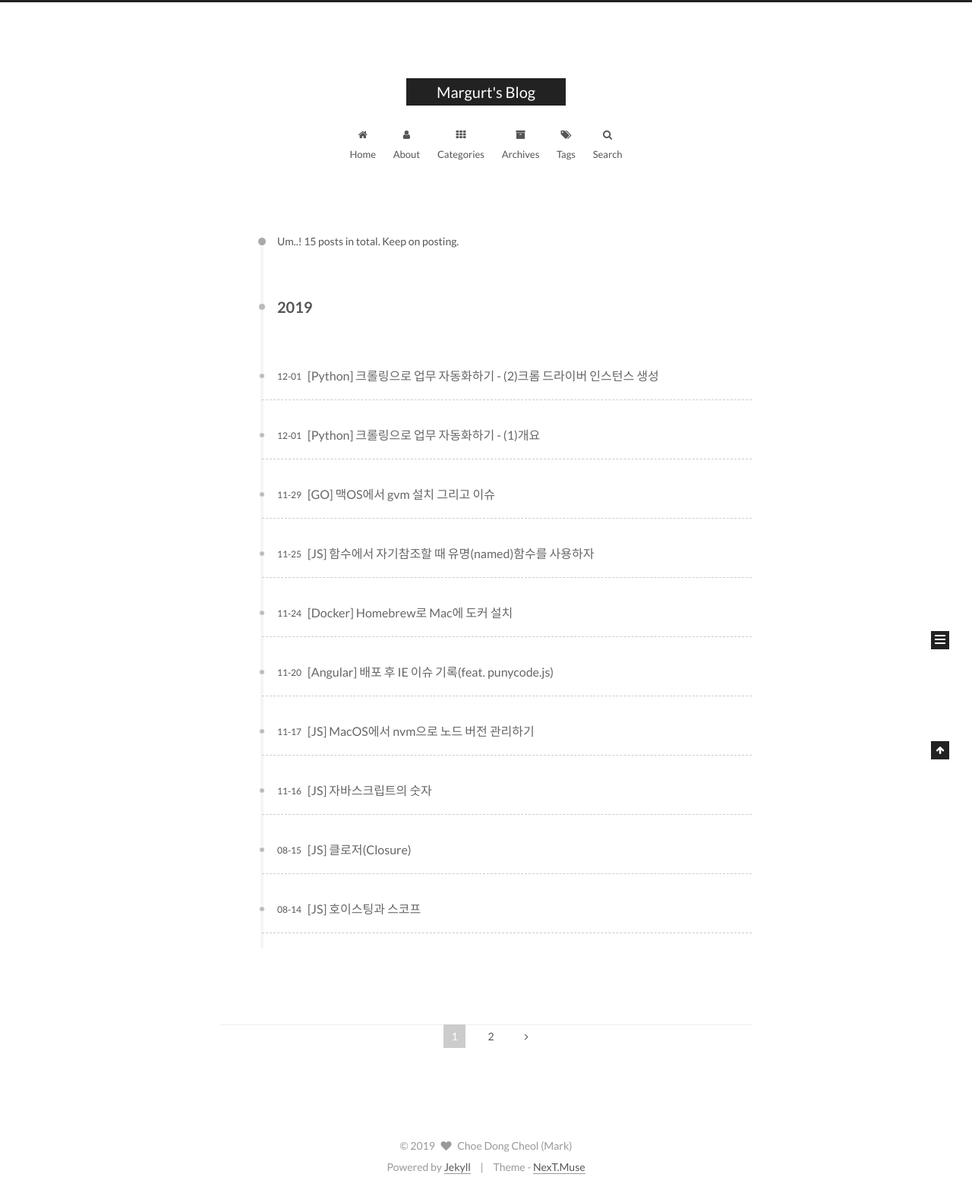
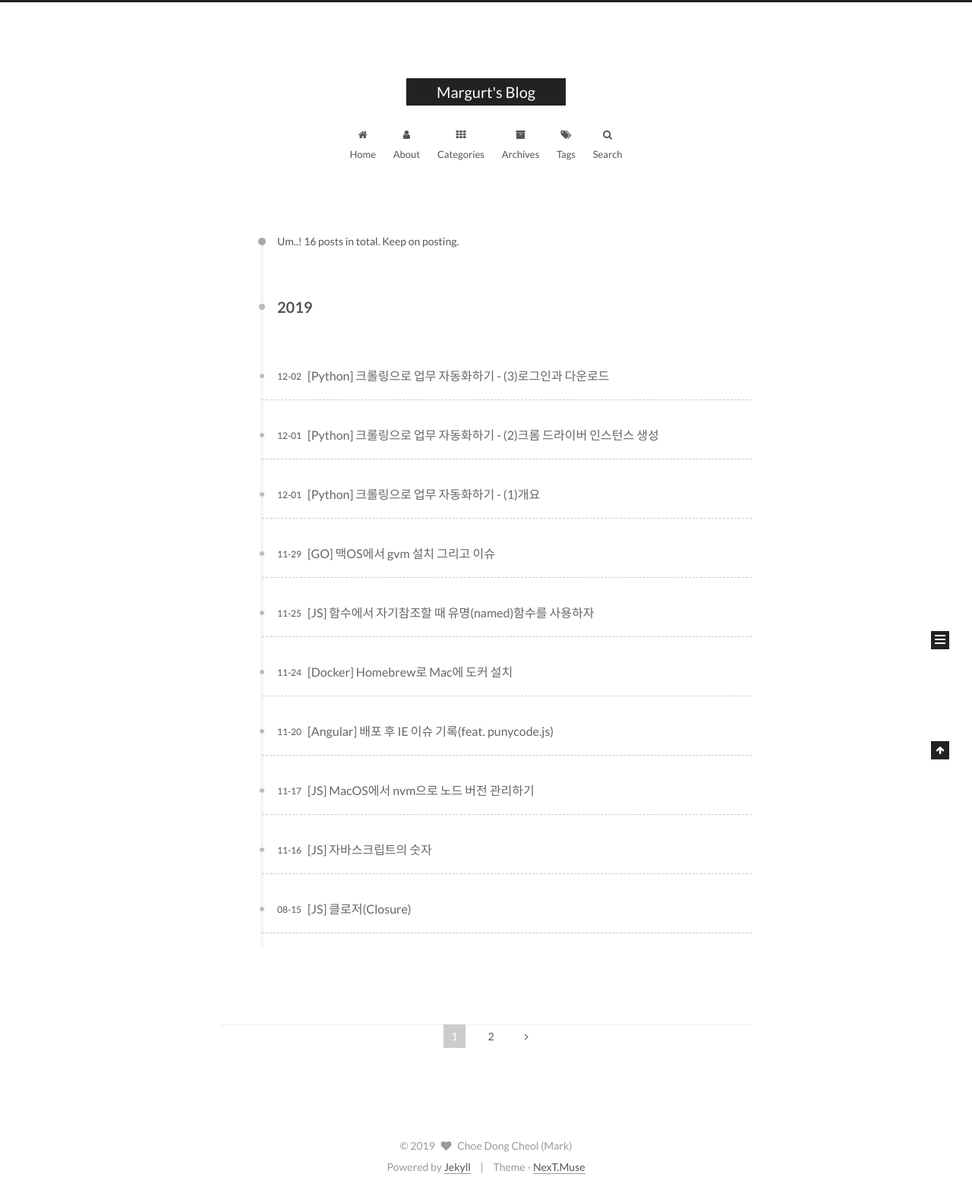
Before and after one commit to dc7303/dc7303.github.io, a Jekyll site: the page built from archives/index.html, in a window 1280 px wide. Shown: the whole page at 76% size. Built offline with Jekyll 4.4.1, drawn with Linux system fonts in a browser that asks for light colours; comment, search, counter and statistics services are not loaded; part of the change alters nothing that is shown.

Commit message:
파이썬 크롤러 포스팅 (3) 로그인과 다운로드

````diff
--- a/_posts/2019-12-01-pythonMakedCrwaler1.md
+++ b/_posts/2019-12-01-pythonMakedCrwaler1.md
@@ -11,11 +11,11 @@ comments: true
 협업팀에서 API 서비스 명세서 정보가 변경되었는데, 내용이 전달되지 않아 문제가 발생하는 일이 있었다. 긴급하게 수정하여 문제를 해결했지만, 사람이 하는 일이기 때문에 언젠가는 또 발생할 수 있는 일이었다. 중요한 문제였기 때문에 해결책이 필요했다. 그래서 나는 수많은 명세서의 변경을 확인하여 결과를 알려주는 크롤러를 만들었다.
 
 ### 고통
-현재 필자가 속한 CODEF에서 서비스 중인 데이터 중계 API는 스크래핑 엔진을 관리하는 팀과 협업으로 개발&운영되고 있다. 그리고 이 두 팀 간의 소통은 매우 중요하다. 대표적으로 서비스 명세서가 있다. 근데 이 서비스 명세서의 변경된 내용이 전달되지 않아 API에 문제가 발생했다.
+현재 필자가 속한 CODEF에서 서비스 중인 데이터 중계 API는 엔진을 관리하는 팀과 협업으로 개발&운영되고 있다. 그리고 이 두 팀 간의 소통은 매우 중요하다. 대표적으로 서비스 명세서가 있다. 근데 이 서비스 명세서의 변경된 내용이 전달되지 않아 API에 문제가 발생했다.
 
 문제가 발생한 날 우리가 문제를 인지하게 된 건 고객사에서 급하게 전화를 했기 때문이다. 고객사에서 사용 중인 API 모듈이 지속해서 에러를 발생시키고 있었다. 때마침 팀 내에서 관리 중인 API 상태관리 스케줄러도 API에 문제가 있음을 알려주었다. 최악이었다.
 
-긴급하게 로그를 살펴보았다. 고객사가 요청한 파라미터 값은 우리가 기대한 정상적인 값이었다. 하지만 스크래핑 대상 기관에서는 원하는 데이터 값을 주지 않았다. 이상함을 느끼고 해당 API의 서비스 명세서를 확인해보았다. 이때 필수 파라미터값이 변경되었다는 내용을 확인할 수 있었다.
+긴급하게 로그를 살펴보았다. 고객사가 요청한 파라미터 값은 우리가 기대한 정상적인 값이었다. 하지만 대상 기관에서는 원하는 데이터 값을 주지 않았다. 이상함을 느끼고 해당 API의 서비스 명세서를 확인해보았다. 이때 필수 파라미터값이 변경되었다는 내용을 확인할 수 있었다.
 
 문제를 인지하고 신속하게 개선하여 긴급 반영을 통해 문제를 해결할 수 있었지만, 이런 일이 발생한 것에 대한 근본적인 문제를 해결할 일이 남아있었다.
 
--- /dev/null
+++ b/_posts/2019-12-01-pythonMakedCrwaler3.md
@@ -0,0 +1,235 @@
+---
+layout: post
+title: "[Python] 크롤링으로 업무 자동화하기 - (3)로그인과 다운로드"
+date: 2019-12-02 02:00:00
+category: python
+tag:
+- python
+comments: true
+---
+
+
+크롬 드라이버 인스턴스를 생성했으니 페이지 로그인 및 파일 다운로드를 구현하자.
+
+
+### 들어가기에 앞서
+- 예제는 크롬 버전 78.0.3904.108, 웹 드라이버 버전 [78.0.3904.70](https://chromedriver.storage.googleapis.com/index.html?path=78.0.3904.70/)으로 만들어졌다.
+
+### 페이지 분석
+로그인하기 전 웹 페이지를 분석해야 한다. 아이디와 비밀번호 값 입력, 버튼 클릭 등 이벤트를 수행하기 위해선 해당 엘리먼트를 찾아야 되기 때문이다.
+
+[이전 포스팅](https://dc7303.github.io/python/2019/12/01/pythonMakedCrwaler2/)에서 접속했던 [깃허브 로그인 페이지](https://github.com/login)로 접속한다. 그리고 크롬 개발자 도구를 열어준다. 보통 단축키는 `F12`키를 입력하면 되고, 안된다면 아래 이미지처럼 더 보기 아이콘 -> 도구 더 보기 -> 개발자 도구 메뉴를 클릭한다.
+
+![openBrowserDeveloperTool1](/assets/images/post/openBrowserDeveloperTool1.png){: width="100%"}*\<크롬 개발자 도구 열기\>*
+
+개발자 도구가 열리면 하단 또는 우측에 개발자 도구가 열린다. 개발자 도구 내부 Elements 탭을 활성화하고 개발자 도구 좌측 상단에 아이콘을 아래 이미지와 같이 클릭한다.
+
+![chromeDeveloperTool1](/assets/images/post/chromeDeveloperTool1.png){: width="100%"}*\<크롬 개발자 도구\>*
+
+클릭하고 아이디 입력창을 클릭해본다. 그러면 아래 이미지처럼 아이디 `<input>` 태그의 정보를 볼 수 있다.
+
+![chromeDeveloperTool2](/assets/images/post/chromeDeveloperTool2.png){: width="100%"}*\<아이디 엘리먼트 정보 확인\>*
+
+이렇게 개발자 도구를 사용하여 기본적인 브라우저 엘리먼트 정보를 확인해볼 수 있다. 크롤링이 아니어도 보안, 웹 개발, 업무 자동화 등 많은 분야에서 웹 분석은 활용되니 잘 알아두면 좋다.
+
+### 로그인
+개발자 도구를 사용하여 찾은 아이디와 비밀번호 `<input>` 태그에 로그인 정보를 입력해야 한다. 정보를 입력하려면 해당 엘리먼트를 크롤러에서 찾아야 한다. webdriver는 엘리먼트를 찾을 수 있도록 [여러 함수](https://selenium-python.readthedocs.io/locating-elements.html)를 제공하고 있다. xpath, id, class, name 등 방법은 많다.
+
+![webdriverFindElementFunc](/assets/images/post/webdriverFindElementFunc.png){: width="100%"}*\<엘리먼트를 찾는 함수들\>*
+
+아이디와 비밀번호 입력 태그 정보를 보면 아이디는 `id="login_field"`, 비밀번호는 `id="password"`를 포함하고 있다. 이 아이디 속성값으로 찾아보자. `find_element_by_id` 메소드를 사용하여 찾는다.
+
+[이전](https://dc7303.github.io/python/2019/12/01/pythonMakedCrwaler2/)에 작성하던 `main.py`에 이어 작성한다.
+
+
+```python
+# main.py
+
+...
+
+elm = chrome.find_element_by_id('login_field')
+
+elm = chrome.find_element_by_id('password')
+```
+
+그리고 아이디와 비밀번호 값을 입력한다. 입력은 엘리먼트의 `send_keys` 함수로 전달한다. `send_keys` 함수는 양식을 채우거나 간단한 키 이벤트를 발생시키는데 사용하는 함수이다.
+
+```python
+# main.py
+
+...
+
+elm = chrome.find_element_by_id('login_field')
+elm.send_keys('깃허브 아이디')
+elm = chrome.find_element_by_id('password')
+elm.send_keys('깃허브 비밀번호')
+```
+
+
+로그인 정보를 입력했다면 로그인 요청을 위해 엔터키 이벤트를 발생시켜야 한다.
+
+키 이벤트를 발생시키려면 `from selenium.webdriver.common.keys import Keys`를 추가해주자. `Keys` 클래스 안에는 다양한 키 입력값이 유니코드로 선언되어 있다.
+
+엔터키 `Keys.RETURN`과 로그인 프로세스가 완료되는 걸 기다리기 위해 5초 정도 `time.sleep`한다.
+
+```python
+# main.py
+
+...
+from selenium.webdriver.common.keys import Keys
+
+...
+
+elm = chrome.find_element_by_id('login_field')
+elm.send_keys('깃허브 아이디')
+elm = chrome.find_element_by_id('password')
+elm.send_keys('깃허브 비밀번호')
+elem.send_keys(Keys.RETURN)
+
+time.sleep(5)
+```
+
+코드를 추가하고 실행하면 깃허브 로그인이 되는 걸 확인할 수 있다.
+
+### 파일 다운로드
+로그인을 끝냈으니 엑셀 파일을 다운로드해야 한다. 엑셀 파일은 필자가 만들어 놓은 [더미 데이터 레파지토리](https://github.com/dc7303/pycrawler-exam-dummy-data)에서 다운로드할 것이다. 먼저 로그인 후 페이지 이동하는 코드를 추가한다.
+
+```python
+# main.py
+
+...
+
+url = 'https://github.com/dc7303/pycrawler-exam-dummy-data'
+chrome.get(url)
+time.sleep(5)
+```
+
+그리고 로그인 때와 마찬가지로 페이지를 분석한다.
+
+![downloadWebPage1](/assets/images/post/downloadWebPage1.png){: width="100%"}*\<파일 다운로드\>*
+
+이미지처럼 파일 다운로드를 하려면 첫 번째로 `Clone or download` 버튼을 클릭한다. 그리고 두 번째로 활성화된 하단 토글 내부에 `Download ZIP`을 클릭하면 다운로드된다.
+
+먼저 이 엘리먼트들에 접근하기 위해 `Clone or download` 버튼을 개발자 도구로 찾아보면 정보는 위 이미지 빨간 박스와 같다.
+
+이번 엘리먼트는 아까보다 복잡하다. 이럴 때 XPath를 사용하여 찾으면 쉽게 해결할 수 있다. XPath는 XML 문서의 특정 위치를 찾을 때 사용하는 언어다. 개발자 도구는 특정 엘리먼트의 XPath를 쉽게 작성하도록 도와준다.
+
+![copy](/assets/images/post/copyXpath.png){: width="100%"}*\<XPath 복사\>*
+
+이미지처럼 원하는 엘리먼트 위에서 마우스 우클릭을 하면 메뉴가 나온다. 여기서 Copy -> Copy XPath를 선택한다.
+
+복사한 값을 `find_element_by_xpath` 함수의 파라미터 값으로 사용하여 엘리먼트를 찾는다.
+
+```python
+# main.py
+
+...
+
+elm = chrome.find_element_by_xpath('//*[@id="js-repo-pjax-container"]/div[2]/div/div[3]/details[2]/summary')
+```
+
+이렇게 찾은 `Clone or download` 버튼을 클릭해야 한다. 클릭 이벤트는 엘리먼트의 `click` 메소드로 발생시킬 수 있다.
+
+
+```python
+# main.py
+
+...
+
+elm = chrome.find_element_by_xpath('//*[@id="js-repo-pjax-container"]/div[2]/div/div[3]/details[2]/summary')
+elm.click()
+```
+
+그리고 활성화가 되었을 때 `Download ZIP` 버튼을 클릭해야 다운로드가 된다. 이전과 동일한 방식으로 XPath를 활용하여 `Download ZIP` 엘리먼트를 찾고, `Download ZIP`을 클릭하는 코드를 추가한다. 다운로드 완료까지 시간이 걸리니 5초 정도 `time.sleep`해준다.
+
+```python
+# main.py
+
+...
+
+elm = chrome.find_element_by_xpath('//*[@id="js-repo-pjax-container"]/div[2]/div/div[3]/details[2]/summary')
+elm.click()
+
+elm = chrome.find_element_by_xpath('//*[@id="js-repo-pjax-container"]/div[2]/div/div[3]/details[2]/div/div/div[1]/div[3]/a[2]')
+elm.click()
+time.sleep(5)
+```
+
+이렇게 코드를 추가해주면 `main.py` 파일 코드는 아래와 같다.
+
+```python
+# main.py
+
+import sys
+import os
+import time
+
+from chromedriver import generate_chrome
+
+
+PROJECT_DIR = str(os.path.dirname(os.path.abspath(__file__)))
+DOWNLOAD_DIR = f'{PROJECT_DIR}/download'
+driver_path = f'{PROJECT_DIR}/lib/webDriver/'
+
+platform = sys.platform
+if platform == 'darwin':
+    print('System platform : Darwin')
+    driver_path += 'chromedriverMac'
+elif platform == 'linux':
+    print('System platform : Linux')
+    driver_path += 'chromedriverLinux'
+elif platform == 'win32':
+    print('System platform : Window')
+    driver_path += 'chromedriverWindow'
+else:
+    print(f'[{sys.platform}] not supported. Check your system platform.')
+    raise Exception()
+
+# 크롬 드라이버 인스턴스 생성
+chrome = generate_chrome(
+    driver_path=driver_path,
+    headless=False,
+    download_path=DOWNLOAD_DIR)
+
+# 페이지 요청
+url = 'https://github.com/login'
+chrome.get(url)
+time.sleep(3)
+
+# 깃허브 로그인
+login_page = chrome.page_source
+
+elm = chrome.find_element_by_id('login_field')
+elm.send_keys('깃허브 아이디')
+elm = chrome.find_element_by_id('password')
+elm.send_keys('깃허브 비밀번호')
+elm.send_keys(Keys.RETURN)
+
+time.sleep(5)
+
+# 페이지 이동
+url = 'https://github.com/dc7303/pycrawler-exam-dummy-data'
+chrome.get(url)
+time.sleep(5)
+
+# 다운로드 토글 오픈
+elm = chrome.find_element_by_xpath('//*[@id="js-repo-pjax-container"]/div[2]/div/div[3]/details[2]/summary')
+elm.click()
+
+# 다운로드 버튼
+elm = chrome.find_element_by_xpath('//*[@id="js-repo-pjax-container"]/div[2]/div/div[3]/details[2]/div/div/div[1]/div[3]/a[2]')
+elm.click()
+time.sleep(5)
+```
+
+그리고 이 코드를 실행해본다.
+
+```bash
+$ python main.py
+```
+
+![downloadSucc](/assets/images/post/downloadSucc.png){: width="100%"}*\<파일 다운로드 완료\>*
+
+코드가 실행되고 브라우저에서 파일 다운로드가 안료 된다. 그리고 프로젝트 내부 download 디렉토리에 파일이 다운로드되었다면 성공이다.
+
+다음 포스팅에서는 다운로드된 zip 파일을 풀고, 데이터를 비교하여 슬랙으로 전송해보겠다.
````
Also changed, not shown: assets/images/post/chromeDeveloperTool1.png (added), assets/images/post/chromeDeveloperTool2.png (added), assets/images/post/copyXpath.png (added), assets/images/post/downloadSucc.png (added), assets/images/post/downloadWebPage1.png (added), assets/images/post/openBrowserDeveloperTool1.png (added), assets/images/post/webdriverFindElementFunc.png (added).
